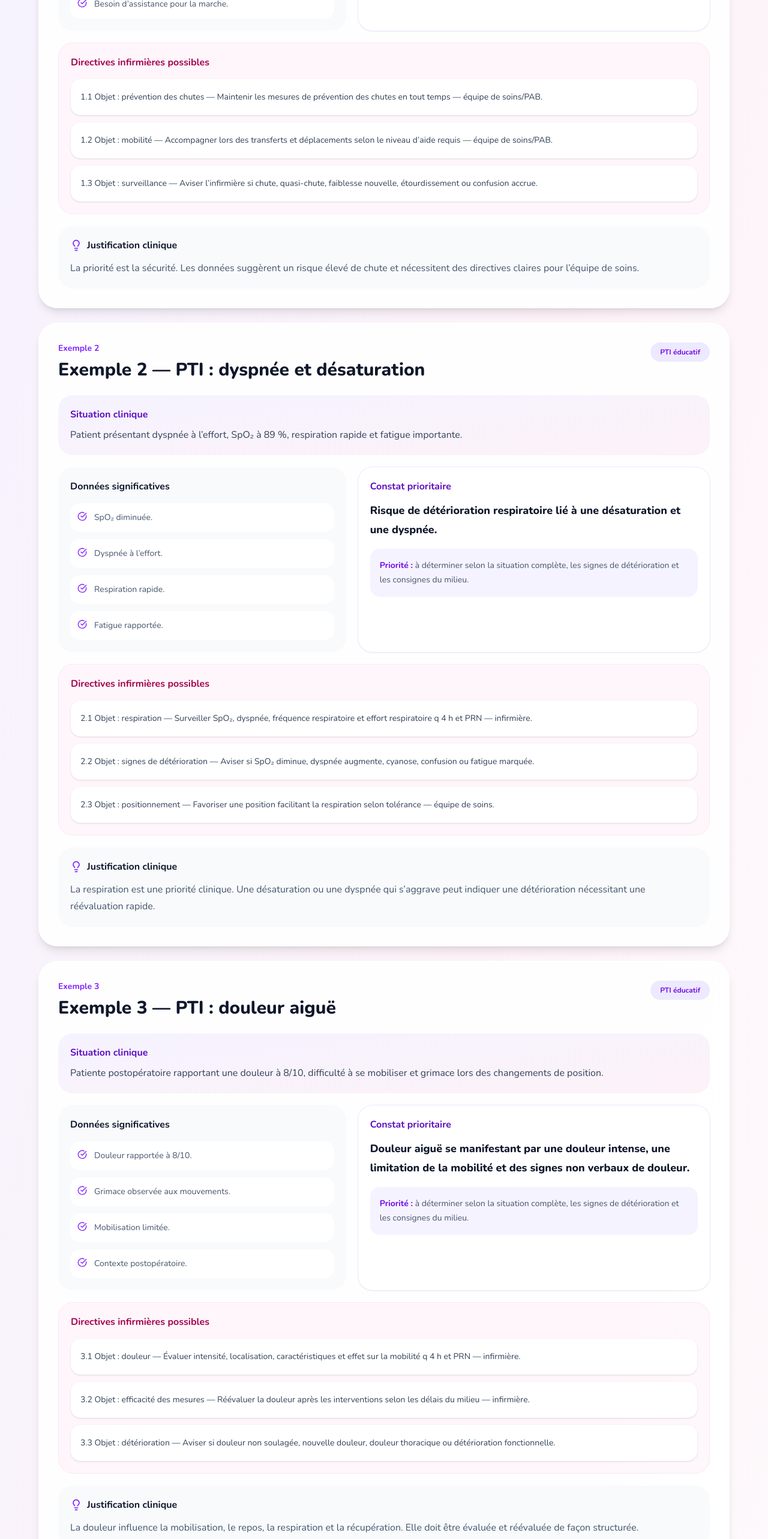
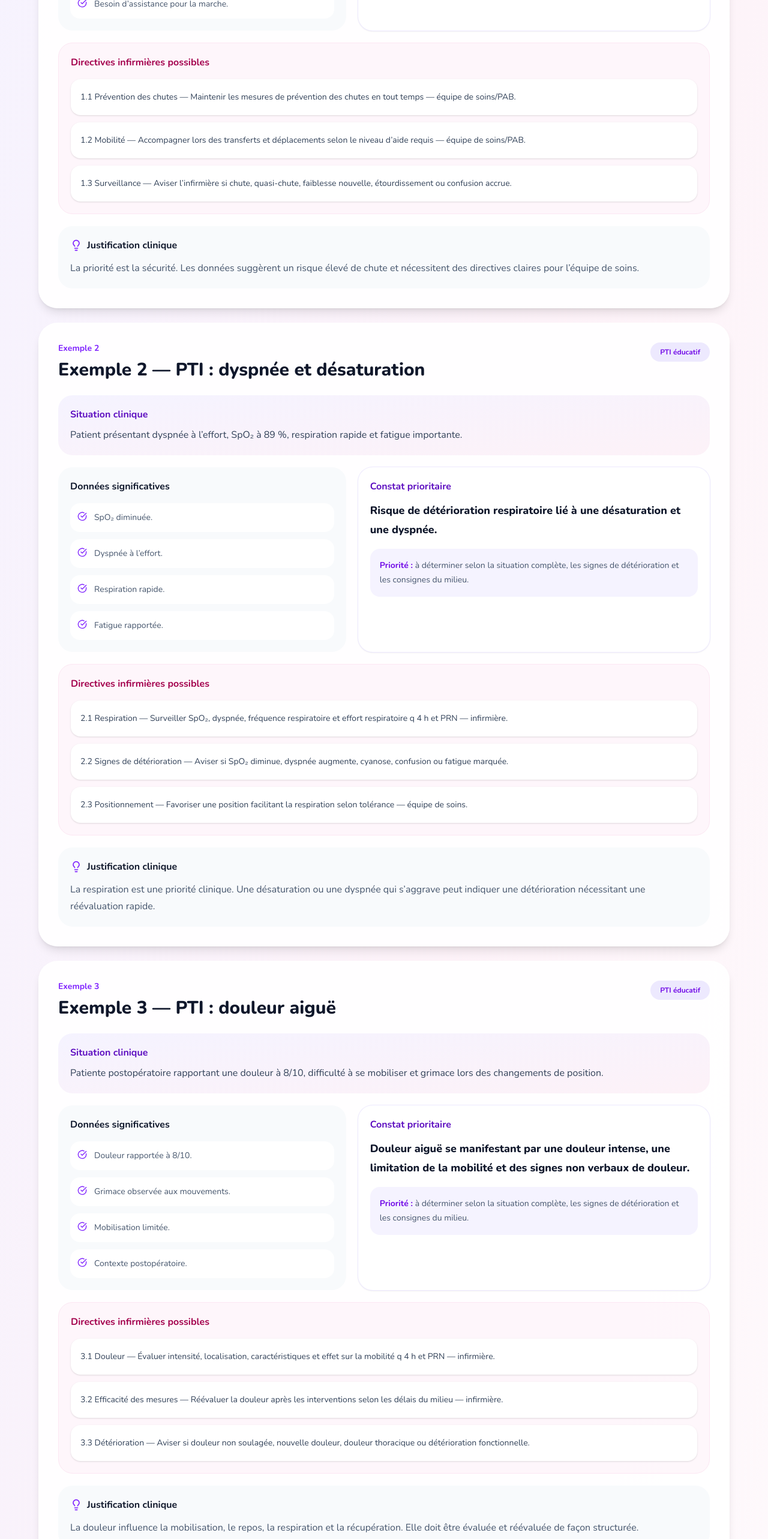
Before and after one commit to RoxanneChamb/repere-pti, a Next.js app: page /ressources/exemple-pti in a window 1280 px wide. Shown: the part 1340-3906 px from the top of the page at 60% size. Built offline with nearby package versions, Linux system fonts and the light colour scheme; no server answers.

Commit message:
Modification dans exemples PTI ressources

```diff
--- a/app/ressources/exemple-pti/page.tsx
+++ b/app/ressources/exemple-pti/page.tsx
@@ -32,9 +32,9 @@ export default function ExemplePTIPage() {
       constat:
         "Risque de chute lié à une mobilité réduite, des étourdissements et un antécédent de chute.",
       directives: [
-        "1.1 Objet : prévention des chutes — Maintenir les mesures de prévention des chutes en tout temps — équipe de soins/PAB.",
-        "1.2 Objet : mobilité — Accompagner lors des transferts et déplacements selon le niveau d’aide requis — équipe de soins/PAB.",
-        "1.3 Objet : surveillance — Aviser l’infirmière si chute, quasi-chute, faiblesse nouvelle, étourdissement ou confusion accrue.",
+        "1.1 Prévention des chutes — Maintenir les mesures de prévention des chutes en tout temps — équipe de soins/PAB.",
+        "1.2 Mobilité — Accompagner lors des transferts et déplacements selon le niveau d’aide requis — équipe de soins/PAB.",
+        "1.3 Surveillance — Aviser l’infirmière si chute, quasi-chute, faiblesse nouvelle, étourdissement ou confusion accrue.",
       ],
       justification:
         "La priorité est la sécurité. Les données suggèrent un risque élevé de chute et nécessitent des directives claires pour l’équipe de soins.",
@@ -52,9 +52,9 @@ export default function ExemplePTIPage() {
       constat:
         "Risque de détérioration respiratoire lié à une désaturation et une dyspnée.",
       directives: [
-        "2.1 Objet : respiration — Surveiller SpO₂, dyspnée, fréquence respiratoire et effort respiratoire q 4 h et PRN — infirmière.",
-        "2.2 Objet : signes de détérioration — Aviser si SpO₂ diminue, dyspnée augmente, cyanose, confusion ou fatigue marquée.",
-        "2.3 Objet : positionnement — Favoriser une position facilitant la respiration selon tolérance — équipe de soins.",
+        "2.1 Respiration — Surveiller SpO₂, dyspnée, fréquence respiratoire et effort respiratoire q 4 h et PRN — infirmière.",
+        "2.2 Signes de détérioration — Aviser si SpO₂ diminue, dyspnée augmente, cyanose, confusion ou fatigue marquée.",
+        "2.3 Positionnement — Favoriser une position facilitant la respiration selon tolérance — équipe de soins.",
       ],
       justification:
         "La respiration est une priorité clinique. Une désaturation ou une dyspnée qui s’aggrave peut indiquer une détérioration nécessitant une réévaluation rapide.",
@@ -72,9 +72,9 @@ export default function ExemplePTIPage() {
       constat:
         "Douleur aiguë se manifestant par une douleur intense, une limitation de la mobilité et des signes non verbaux de douleur.",
       directives: [
-        "3.1 Objet : douleur — Évaluer intensité, localisation, caractéristiques et effet sur la mobilité q 4 h et PRN — infirmière.",
-        "3.2 Objet : efficacité des mesures — Réévaluer la douleur après les interventions selon les délais du milieu — infirmière.",
-        "3.3 Objet : détérioration — Aviser si douleur non soulagée, nouvelle douleur, douleur thoracique ou détérioration fonctionnelle.",
+        "3.1 Douleur — Évaluer intensité, localisation, caractéristiques et effet sur la mobilité q 4 h et PRN — infirmière.",
+        "3.2 Efficacité des mesures — Réévaluer la douleur après les interventions selon les délais du milieu — infirmière.",
+        "3.3 Détérioration — Aviser si douleur non soulagée, nouvelle douleur, douleur thoracique ou détérioration fonctionnelle.",
       ],
       justification:
         "La douleur influence la mobilisation, le repos, la respiration et la récupération. Elle doit être évaluée et réévaluée de façon structurée.",
@@ -92,9 +92,9 @@ export default function ExemplePTIPage() {
       constat:
         "Risque de déséquilibre glycémique lié à des apports alimentaires diminués et des glycémies variables.",
       directives: [
-        "4.1 Objet : glycémie — Surveiller les glycémies selon le protocole du milieu — infirmière.",
-        "4.2 Objet : signes cliniques — Observer signes d’hypoglycémie ou d’hyperglycémie et aviser selon les paramètres du milieu.",
-        "4.3 Objet : enseignement — Renforcer l’enseignement sur les signes à rapporter et l’importance de l’alimentation selon la situation.",
+        "4.1 Glycémie — Surveiller les glycémies selon le protocole du milieu — infirmière.",
+        "4.2 Signes cliniques — Observer signes d’hypoglycémie ou d’hyperglycémie et aviser selon les paramètres du milieu.",
+        "4.3 Enseignement — Renforcer l’enseignement sur les signes à rapporter et l’importance de l’alimentation selon la situation.",
       ],
       justification:
         "Les variations glycémiques peuvent entraîner des symptômes importants et nécessitent une surveillance adaptée au contexte clinique.",
@@ -112,9 +112,9 @@ export default function ExemplePTIPage() {
       constat:
         "Risque d’infection ou d’aggravation de la plaie lié à des signes locaux d’inflammation.",
       directives: [
-        "5.1 Objet : plaie — Observer l’apparence de la plaie, rougeur, chaleur, douleur, écoulement et odeur selon le protocole du milieu — infirmière.",
-        "5.2 Objet : pansement — Effectuer ou vérifier le pansement selon le plan de traitement et les consignes du milieu — infirmière.",
-        "5.3 Objet : détérioration — Aviser si augmentation rougeur, douleur, écoulement, fièvre ou détérioration de l’état général.",
+        "5.1 Plaie — Observer l’apparence de la plaie, rougeur, chaleur, douleur, écoulement et odeur selon le protocole du milieu — infirmière.",
+        "5.2 Pansement — Effectuer ou vérifier le pansement selon le plan de traitement et les consignes du milieu — infirmière.",
+        "5.3 Détérioration — Aviser si augmentation rougeur, douleur, écoulement, fièvre ou détérioration de l’état général.",
       ],
       justification:
         "Les signes locaux peuvent indiquer une évolution défavorable. Le suivi clinique doit être précis et documenté pour assurer la continuité des soins.",
```
